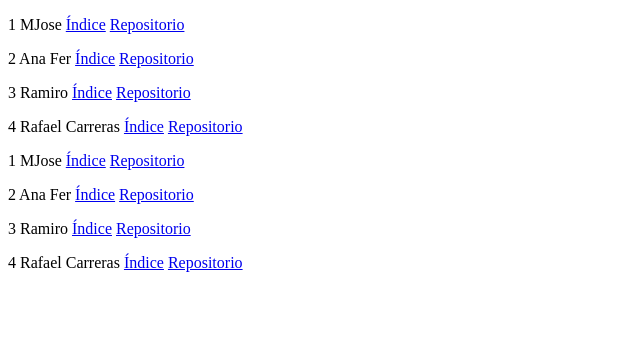
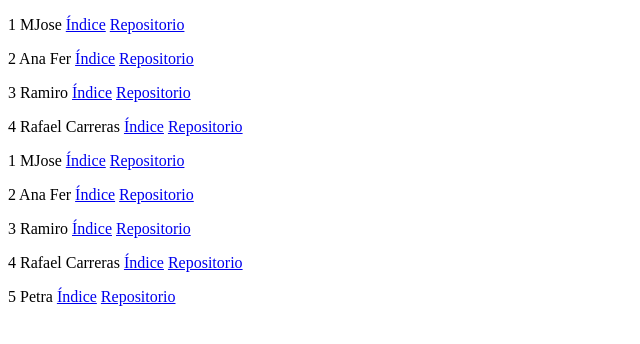
Before and after one commit to Cancerbero01/cancerbero01.github.io, a plain HTML site: page alumnos.html in a window 1280 px wide. Shown: the whole page, without its empty margins (0-640 px from the left). Drawn offline with Linux system fonts and the light colour scheme.

Commit message:
Update alumnos.html

```diff
--- a/alumnos.html
+++ b/alumnos.html
@@ -41,6 +41,9 @@
     <p>4 Rafael Carreras <a href="https://rafacaro.github.io/index.html" target="_blank">Índice</a>
 			<a href="https://github.com/rafacaro/rafacaro.github.io" target="_blank">Repositorio</a></p>
 
+      <p>5 Petra <a href="https://alicante0509.github.io/index.html" target="_blank">Índice</a>
+			<a href="https://github.com/Alicante0509/alicante0509.github.io" target="_blank">Repositorio</a></p>
+
 
   </body>
 </html>
```
